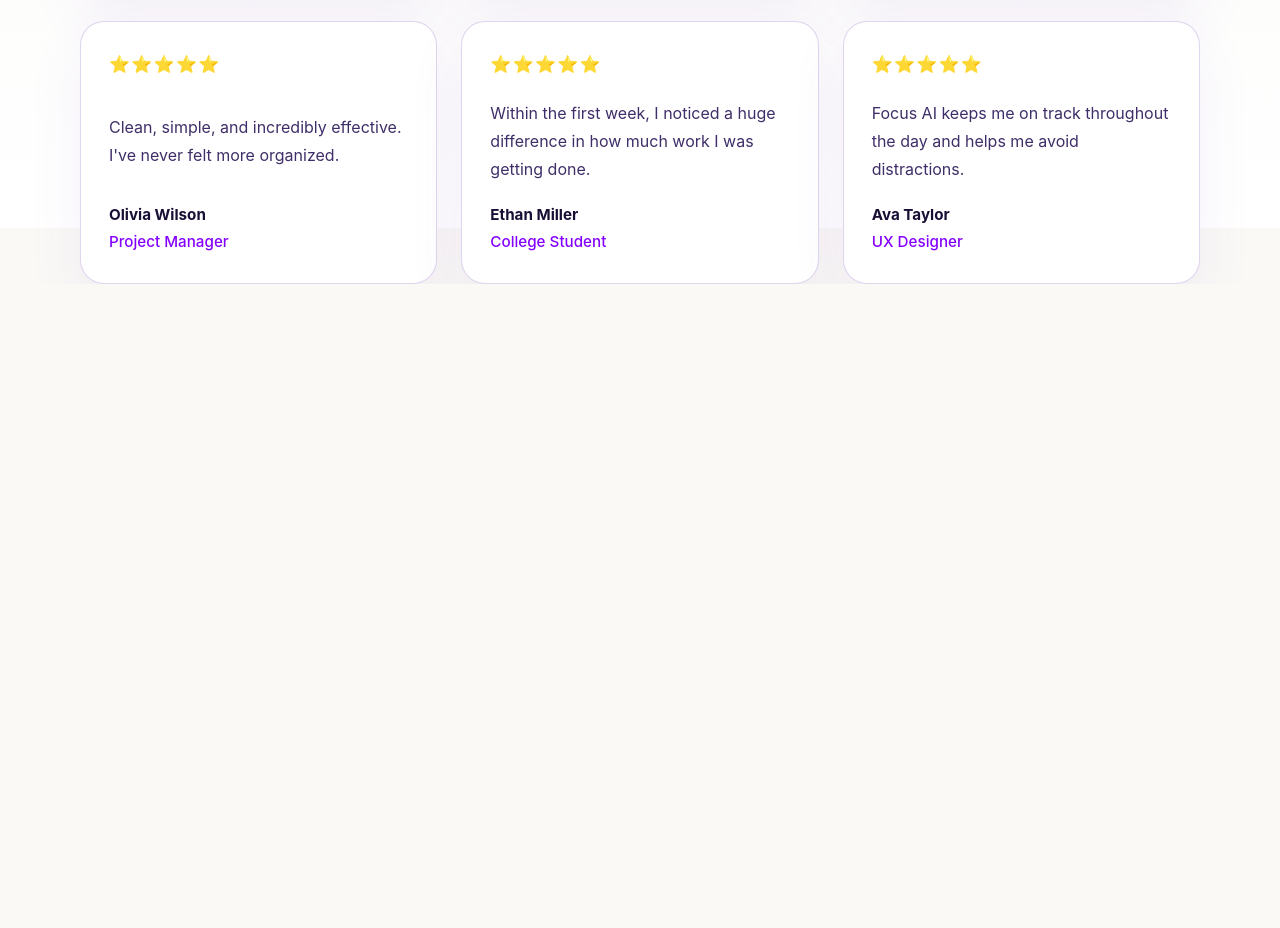
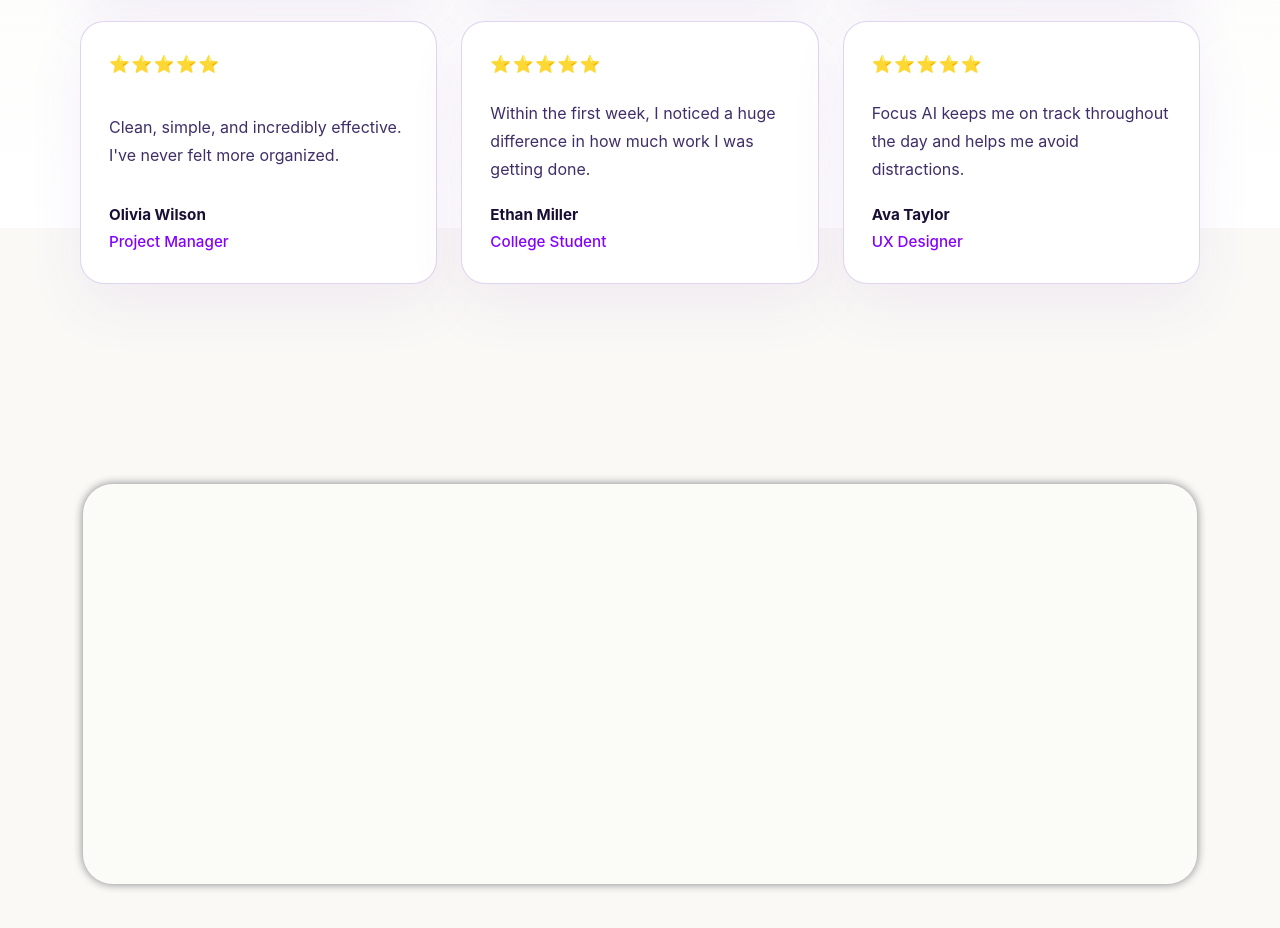
Before and after one commit to davi-sousa-queiroz/focusai, a plain HTML site: page index.html in a window 1280 px wide. Shown: the part 3772-4700 px from the top of the page. Before the commit the page ends 4056 px from the top, so only its background shows below. Drawn offline with Linux system fonts and the light colour scheme.

Commit message:
stats card complete

```diff
--- a/index.html
+++ b/index.html
@@ -399,5 +399,17 @@
         </div>
       </div>
     </section>
+    <section class="section-5">
+      <div class="stats-container">
+        <div class="stat stat-info">
+          <h2 class="our"></h2>
+          <p class="our-explain"></p>
+        </div>
+        <div class="stat"></div>
+        <div class="stat"></div>
+        <div class="stat"></div>
+        <div class="stat"></div>
+      </div>
+    </section>
   </body>
 </html>
--- a/style.css
+++ b/style.css
@@ -695,3 +695,19 @@ ul li:focus-visible {
 .dnt {
   color: #7300ff;
 }
+
+.section-5 {
+  height: 100vh;
+  width: 100%;
+  display: flex;
+  justify-content: center;
+}
+
+.stats-container {
+  margin-top: 20%;
+  height: 50%;
+  width: 87%;
+  border-radius: 30px;
+  background-color: rgba(255, 255, 255, 0.237);
+  box-shadow: 0px 0px 10px gray;
+}
```
